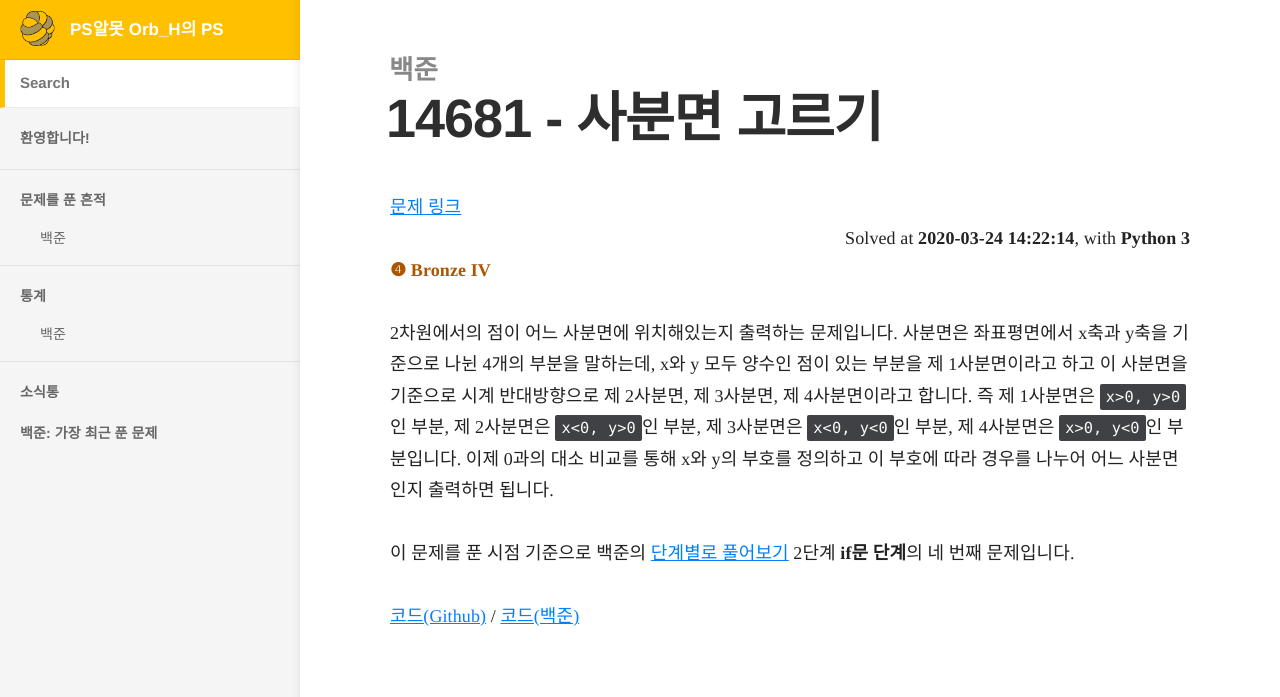
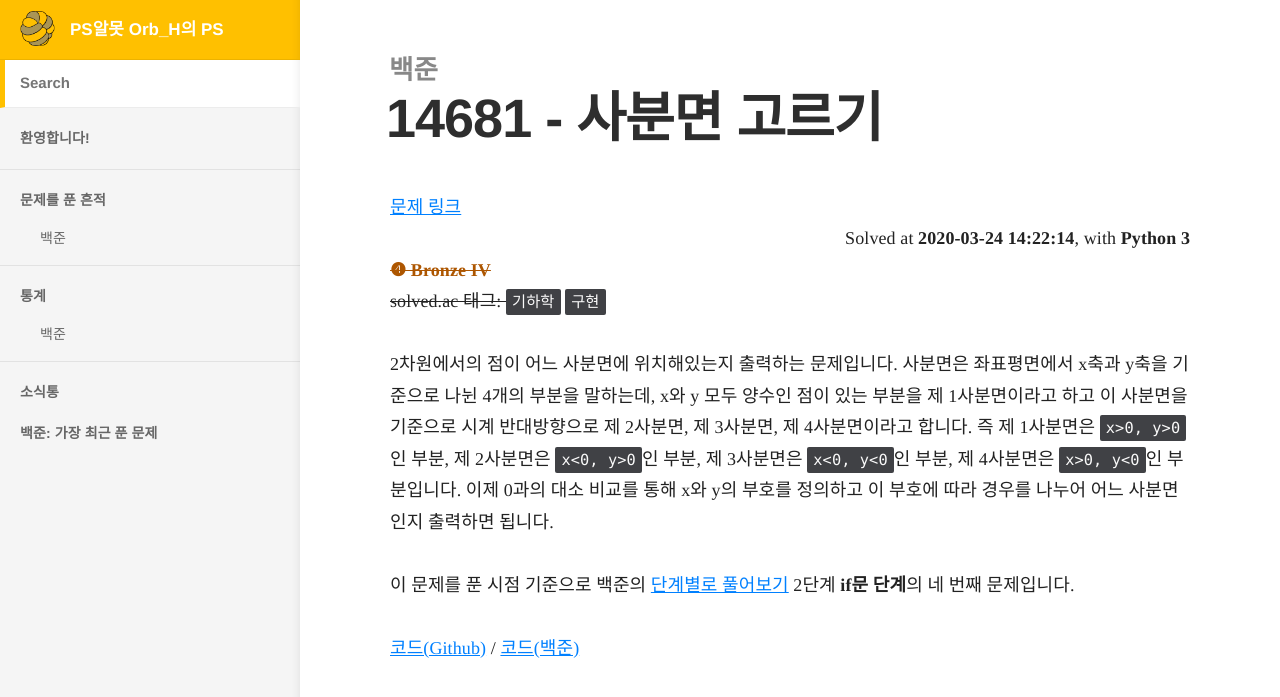
Before and after one commit to Orb-H/nojam, a Jekyll site: the page built from docs/_docs/nojam/14681.md, in a window 1280 px wide. Shown: the top 697 px of the page. Built offline with Jekyll 4.4.1, drawn with Linux system fonts in a browser that asks for light colours.

Commit message:
add solved.ac tag for 14681

```diff
--- a/docs/_docs/nojam/14681.md
+++ b/docs/_docs/nojam/14681.md
@@ -12,6 +12,10 @@
 solve_diff: 29
 solve_date: "2020-03-24 14:22:14"
 solve_share: bbe21c30ace245128df748b3463796a7
+solve_solved_tag:
+  - 기하학
+  - 구현
+solve_solved_not_set: true
 ---
 
 2차원에서의 점이 어느 사분면에 위치해있는지 출력하는 문제입니다. 사분면은 좌표평면에서 x축과 y축을 기준으로 나뉜 4개의 부분을 말하는데, x와 y 모두 양수인 점이 있는 부분을 제 1사분면이라고 하고 이 사분면을 기준으로 시계 반대방향으로 제 2사분면, 제 3사분면, 제 4사분면이라고 합니다. 즉 제 1사분면은 `x>0, y>0`인 부분, 제 2사분면은 `x<0, y>0`인 부분, 제 3사분면은 `x<0, y<0`인 부분, 제 4사분면은 `x>0, y<0`인 부분입니다. 이제 0과의 대소 비교를 통해 x와 y의 부호를 정의하고 이 부호에 따라 경우를 나누어 어느 사분면인지 출력하면 됩니다.
```
